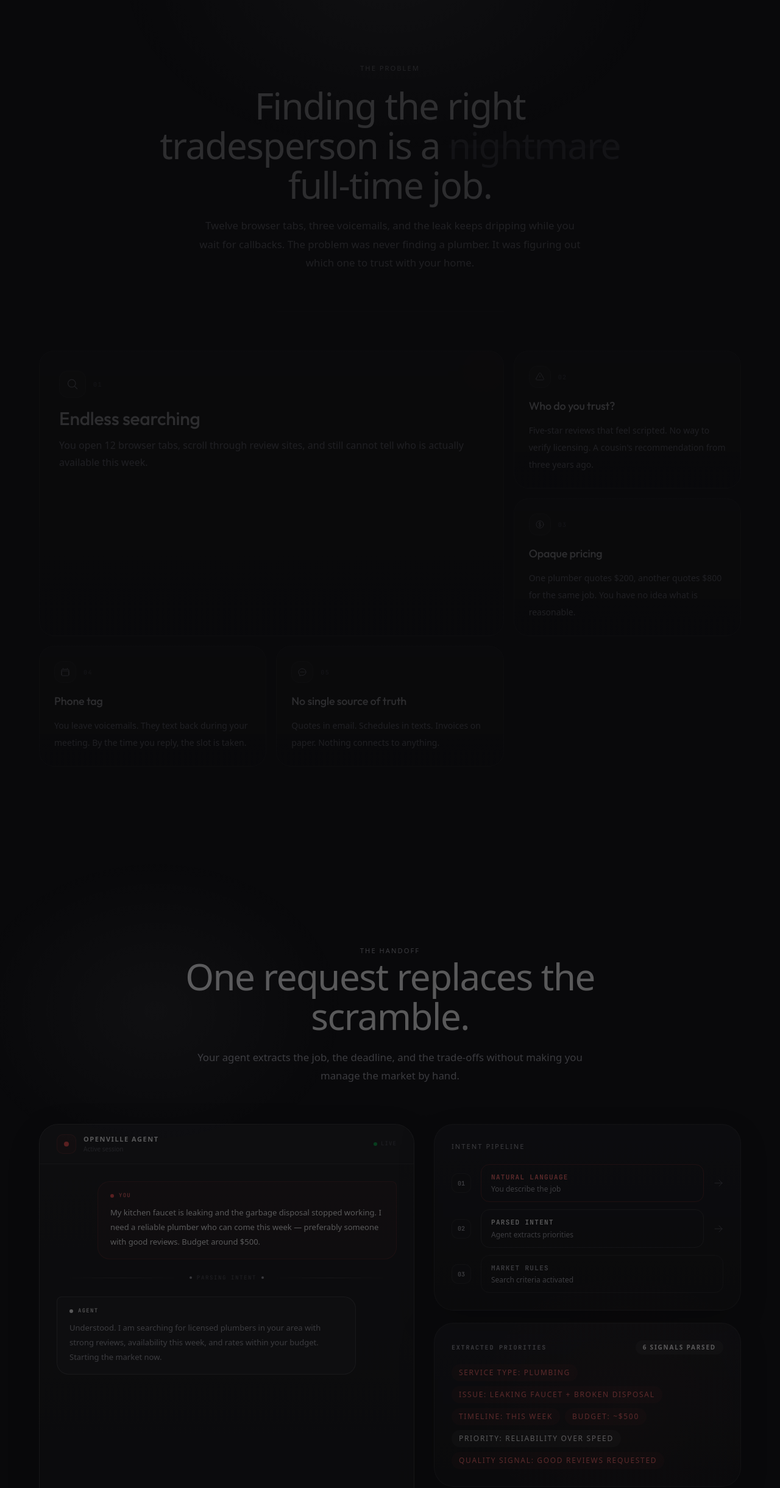
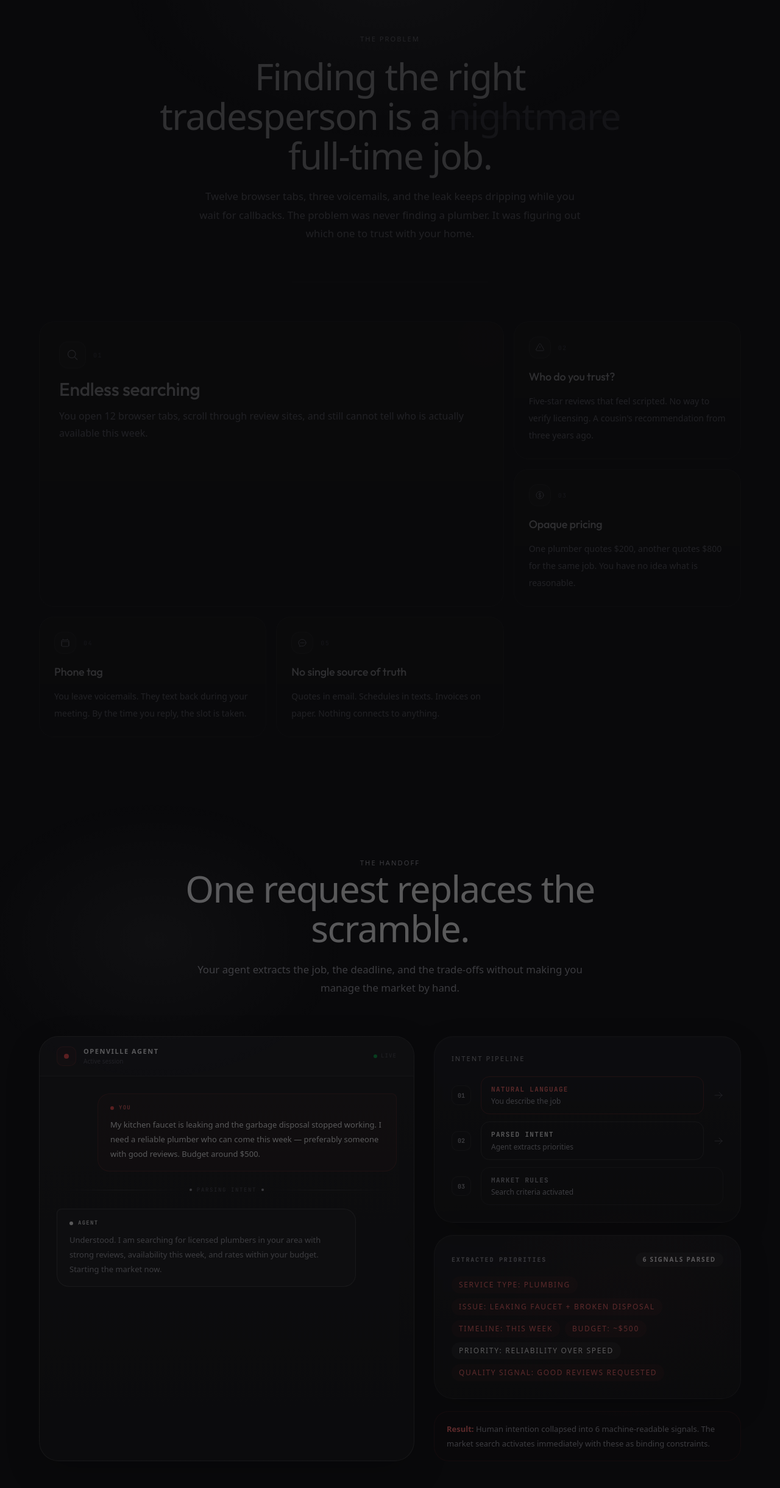
Before and after one commit to jeremykamber/openville, a Next.js app: page / in a window 1280 px wide. Shown: the part 1319-3759 px from the top of the page at 61% size. Built offline with nearby package versions, Linux system fonts and the light colour scheme.

Commit message:
fix: reduce section padding and align fade timing with hero
- Reduce section vertical padding from py-28/py-36 to py-20/py-24 for
  more reasonable spacing between sections
- Fade timing set to [0.15, 0.85] to match hero section behavior

```diff
--- a/features/landing/components/ClosureSection.tsx
+++ b/features/landing/components/ClosureSection.tsx
@@ -93,7 +93,7 @@ export function ClosureSection({
   return (
     <section
       ref={sectionRef}
-      className="relative px-4 pb-28 pt-24 sm:px-6 sm:pb-36 sm:pt-32 lg:px-8"
+      className="relative px-4 pb-20 pt-16 sm:px-6 sm:pb-24 sm:pt-20 lg:px-8"
       aria-label="The Future -- booking confirmed, your agent handled the market"
     >
       {/* Ambient glow */}
--- a/features/landing/components/FinalistSection.tsx
+++ b/features/landing/components/FinalistSection.tsx
@@ -427,7 +427,7 @@ export function FinalistSection() {
     <section
       ref={sectionRef}
       id="negotiation"
-      className="relative px-4 py-28 sm:px-6 sm:py-36 lg:px-8"
+      className="relative px-4 py-20 sm:px-6 sm:py-24 lg:px-8"
       aria-label="Negotiation -- three finalists compete on price, scope, and certainty"
     >
       {/* Ambient glow */}
--- a/features/landing/components/FunnelSection.tsx
+++ b/features/landing/components/FunnelSection.tsx
@@ -73,7 +73,7 @@ export function FunnelSection() {
     <section
       ref={sectionRef}
       id="funnel"
-      className="relative px-4 py-28 sm:px-6 sm:py-36 lg:px-8"
+      className="relative px-4 py-20 sm:px-6 sm:py-24 lg:px-8"
       aria-label="The Agent Economy -- market funnel visualization"
     >
       {/* Ambient glow */}
--- a/features/landing/components/HandoffSection.tsx
+++ b/features/landing/components/HandoffSection.tsx
@@ -109,7 +109,7 @@ export function HandoffSection() {
     <section
       ref={sectionRef}
       id="handoff"
-      className="relative px-4 py-28 sm:px-6 sm:py-36 lg:px-8"
+      className="relative px-4 py-20 sm:px-6 sm:py-24 lg:px-8"
       aria-label="The Handoff -- one request replaces the scramble"
     >
       {/* Ambient glow */}
--- a/features/landing/components/OldWaySection.tsx
+++ b/features/landing/components/OldWaySection.tsx
@@ -81,7 +81,7 @@ export function OldWaySection() {
     <section
       ref={sectionRef}
       id="problem"
-      className="relative px-4 py-28 sm:px-6 sm:py-36 lg:px-8"
+      className="relative px-4 py-20 sm:px-6 sm:py-24 lg:px-8"
       aria-label="Before AI -- the old way of finding tradespeople"
     >
       {/* Ambient glow */}
```
